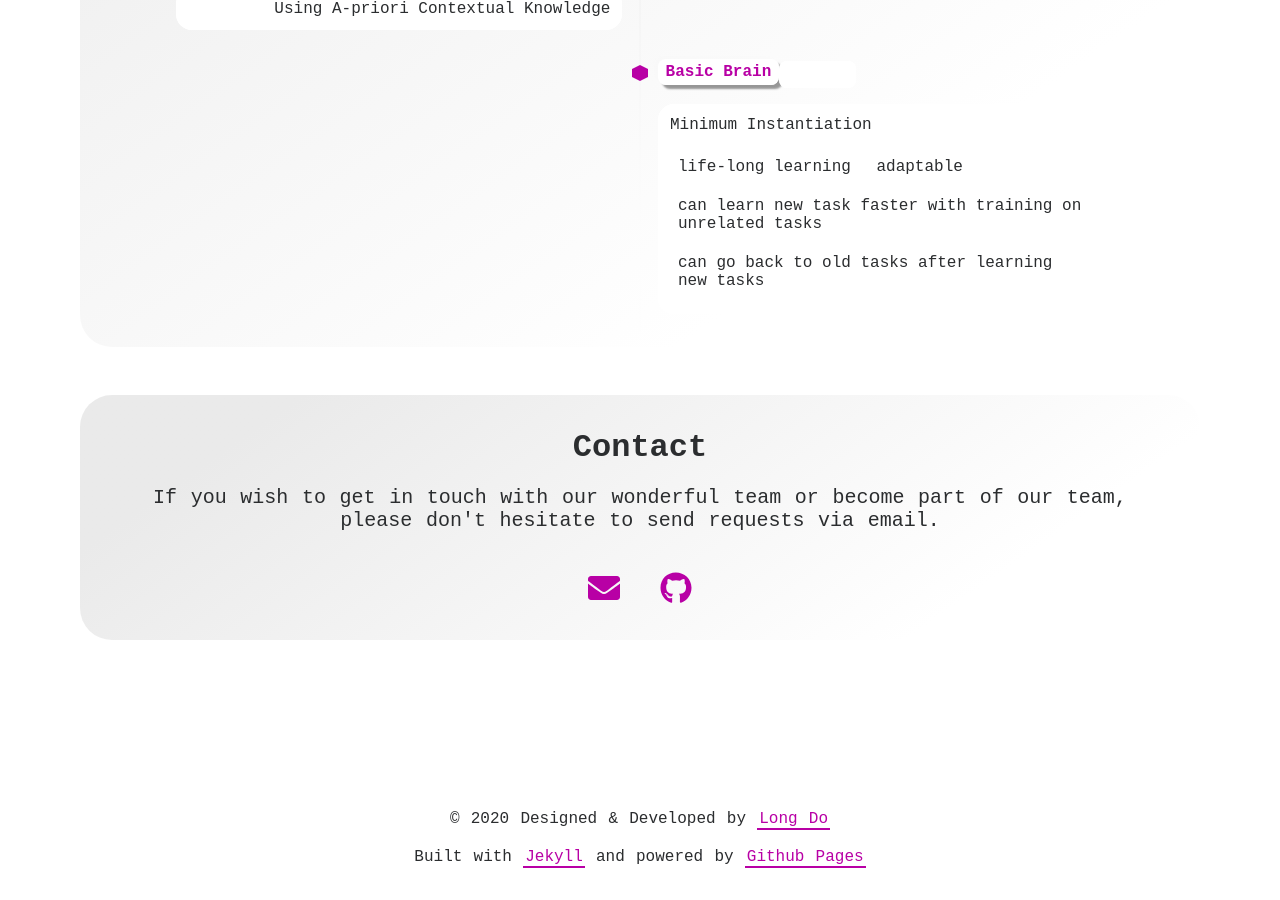
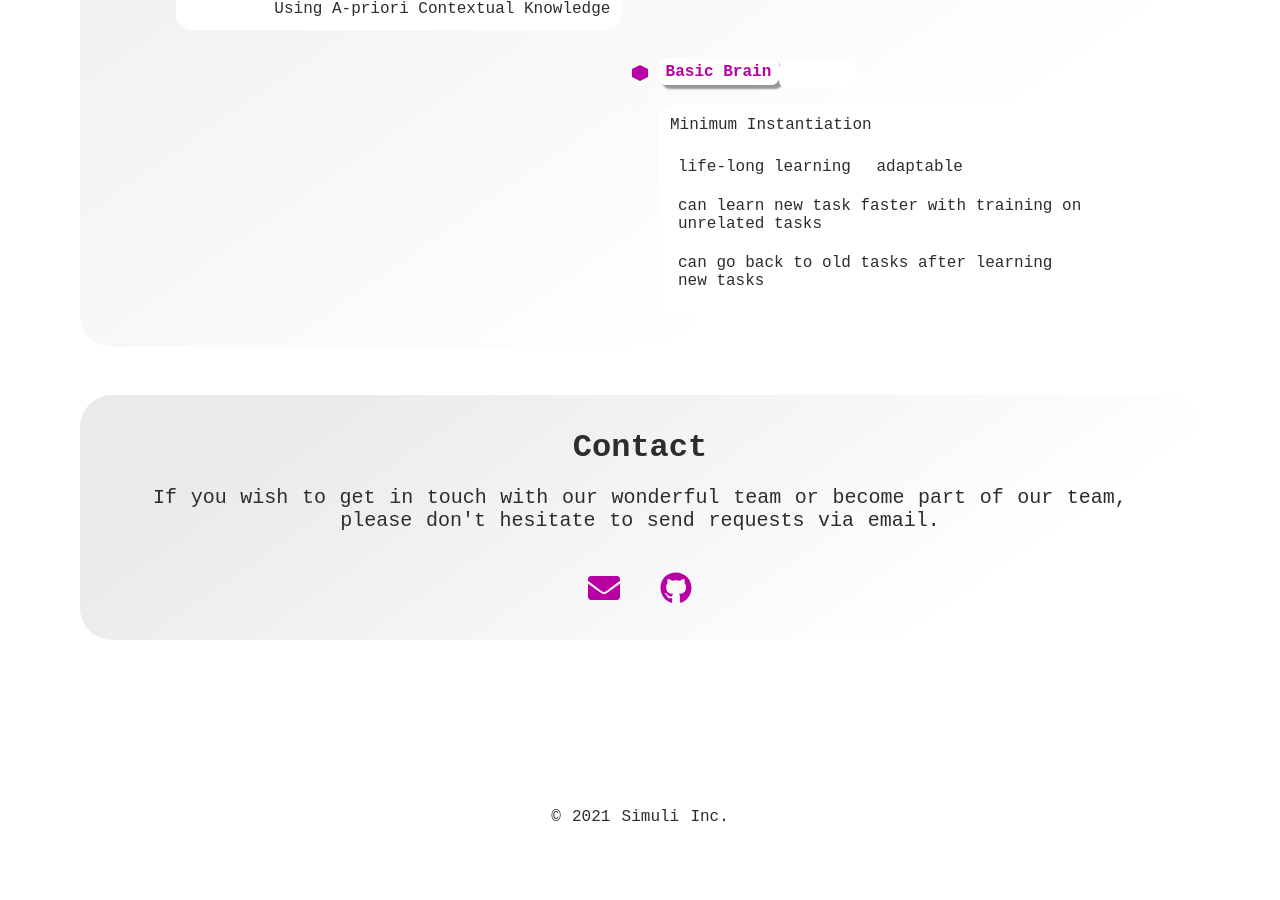
Before and after one commit to ConsciousAGI/ConsciousAGI.github.io, a Jekyll site: the page built from index.html, in a window 1280 px wide and 900 px high, scrolled down 2048 px. Built offline with Jekyll 4.4.1, drawn with Linux system fonts in a browser that asks for light colours; after the commit the page ends 2906 px from its top, so only the background shows below that.

Commit message:
Update footer.html

```diff
--- a/_includes/footer.html
+++ b/_includes/footer.html
@@ -1,19 +1,6 @@
 <footer class="footer">
   <p>
-    &copy; 2020 Designed & Developed by
-    <a class="highlight-link" href="https://longpdo.github.io/" target="_blank" rel="noreferrer">
-      Long Do
-    </a>
-  </p>
-  <p>
-    Built with
-    <a class="highlight-link" href="https://jekyllrb.com/"target="_blank" rel="noreferrer">
-      Jekyll
-    </a>
-    and powered by
-    <a class="highlight-link" href="https://pages.github.com/" target="_blank" rel="noreferrer">
-      Github Pages
-    </a>
+    &copy; 2021 Simuli Inc.
   </p>
 </footer>
 
```
